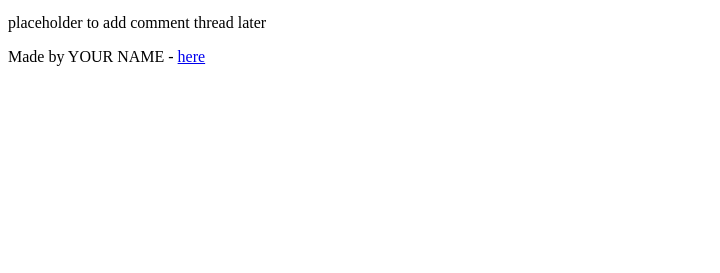
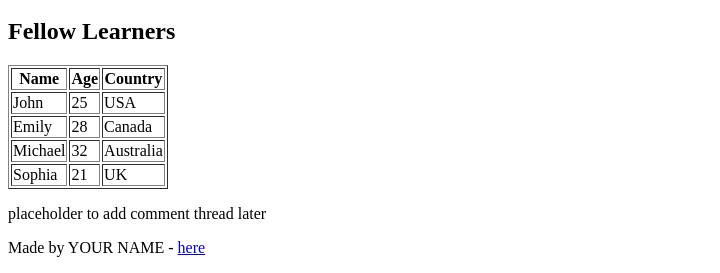
Before and after one commit to ebu0g/My_First_Portfolio, a plain HTML site: page html_basic/index.html in a window 1280 px wide. Shown: the part 556-829 px from the top of the page, without its empty margins (0-720 px from the left). Before the commit the page ends 800 px from the top, so only its background shows below. Drawn offline with Linux system fonts and the light colour scheme.

Commit message:
modified:   html_basic/index.html

```diff
--- a/html_basic/index.html
+++ b/html_basic/index.html
@@ -31,6 +31,40 @@
         <img src="https://i.ibb.co/gTDZZT8/ALX-Logo-07.png" alt="ALX Logo" width="200">
       </a>
 
+      <!-- Learners Table -->
+      <h2>Fellow Learners</h2>
+      <table border="1">
+        <thead>
+          <tr>
+            <th>Name</th>
+            <th>Age</th>
+            <th>Country</th>
+          </tr>
+        </thead>
+        <tbody>
+          <tr>
+            <td>John</td>
+            <td>25</td>
+            <td>USA</td>
+          </tr>
+          <tr>
+            <td>Emily</td>
+            <td>28</td>
+            <td>Canada</td>
+          </tr>
+          <tr>
+            <td>Michael</td>
+            <td>32</td>
+            <td>Australia</td>
+          </tr>
+          <tr>
+            <td>Sophia</td>
+            <td>21</td>
+            <td>UK</td>
+          </tr>
+        </tbody>
+      </table>
+
     </article>
 
     <aside>
```
